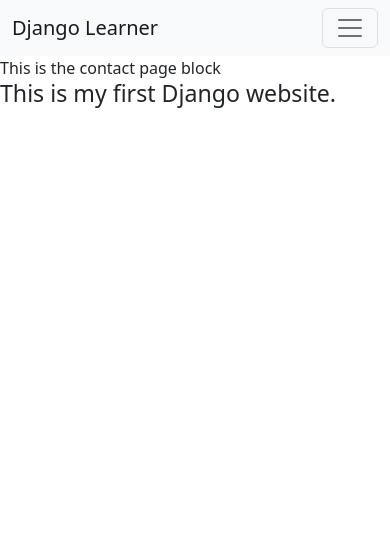
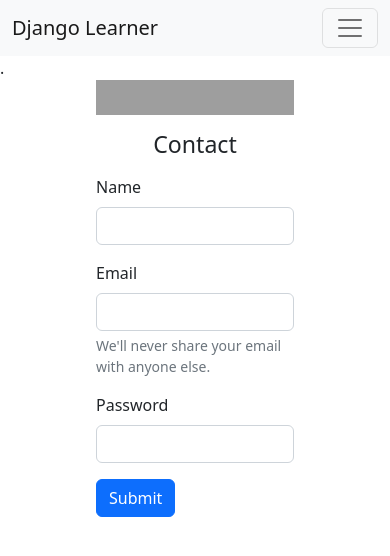
Before and after one commit to And4Web/django-learning-cwh, a Django app: template learningDjangoWithCWH/templates/contact.html in a window 390 px wide. Shown: the top 556 px of the page. Run offline with Django 4.2, Linux system fonts and the light colour scheme; the template is opened without the code that fills it, so the values that code supplies are empty; parts of the project's set-up code (start-up, migrations or seed data) failed here and were passed over; grey boxes are pictures that could not be loaded.

Commit message:
home and contact pages created using bootstrap

```diff
--- a/learningDjangoWithCWH/templates/base.html
+++ b/learningDjangoWithCWH/templates/base.html
@@ -81,7 +81,7 @@
       </div>
     </nav>
     {% block body %}{% endblock body %}
-    <h3>This is my first Django website.</h3>
+
     <script
       src="https://cdn.jsdelivr.net/npm/bootstrap@5.2.0/dist/js/bootstrap.bundle.min.js"
       integrity="sha384-A3rJD856KowSb7dwlZdYEkO39Gagi7vIsF0jrRAoQmDKKtQBHUuLZ9AsSv4jD4Xa"
--- a/learningDjangoWithCWH/templates/contact.html
+++ b/learningDjangoWithCWH/templates/contact.html
@@ -1,3 +1,38 @@
 {% extends 'base.html' %}
 {% block title %}Contact | {% endblock title %}
-{% block body %}This is the contact page block{% endblock body %}
+{% block body %}
+.<div class="container-fluid px-0 my-0 py-0">
+  <div id="carouselExampleSlidesOnly" class="carousel slide mx-5 px-5" data-bs-ride="carousel">
+    <div class="carousel-inner ">
+      <div class="carousel-item active">
+        <img src="https://source.unsplash.com/random/450x80/?telephone" class="d-block w-100" alt="...">
+      </div>
+      <div class="carousel-item">
+        <img src="https://source.unsplash.com/random/450x80/?call" class="d-block w-100" alt="...">
+      </div>
+      <div class="carousel-item">
+        <img src="https://source.unsplash.com/random/450x80/?chat" class="d-block w-100" alt="...">
+      </div>
+    </div>
+  </div>
+  <h3 class="text-center my-3">Contact</h3>
+  <form class="my-3 mx-5 px-5">
+    <div class="mb-3">
+      <label for="name" class="form-label">Name</label>
+      <input type="email" class="form-control" id="exampleInputEmail1" name="name" aria-describedby="emailHelp">
+
+    </div>
+    <div class="mb-3">
+      <label for="email" class="form-label">Email</label>
+      <input type="email" class="form-control" id="exampleInputEmail1" name="email" aria-describedby="emailHelp">
+      <div id="emailHelp" class="form-text">We'll never share your email with anyone else.</div>
+    </div>
+    <div class="mb-3">
+      <label for="password" class="form-label">Password</label>
+      <input type="password" class="form-control" name="password" id="exampleInputPassword1">
+    </div>
+
+    <button type="submit" class="btn btn-primary">Submit</button>
+  </form>
+</div>
+{% endblock body %}
```
Also changed, not shown: learningDjangoWithCWH/templates/index.html (+41 -1 lines).
